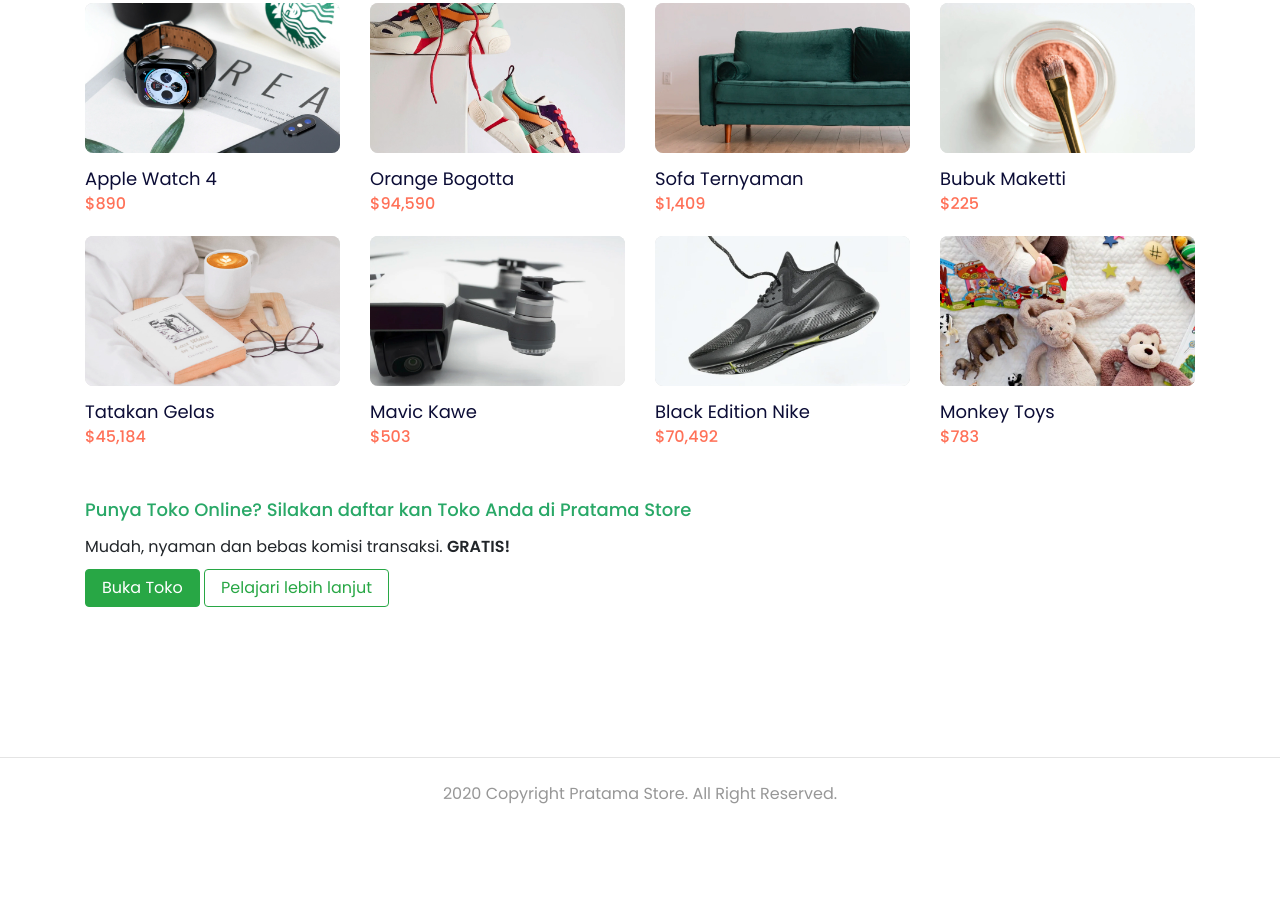
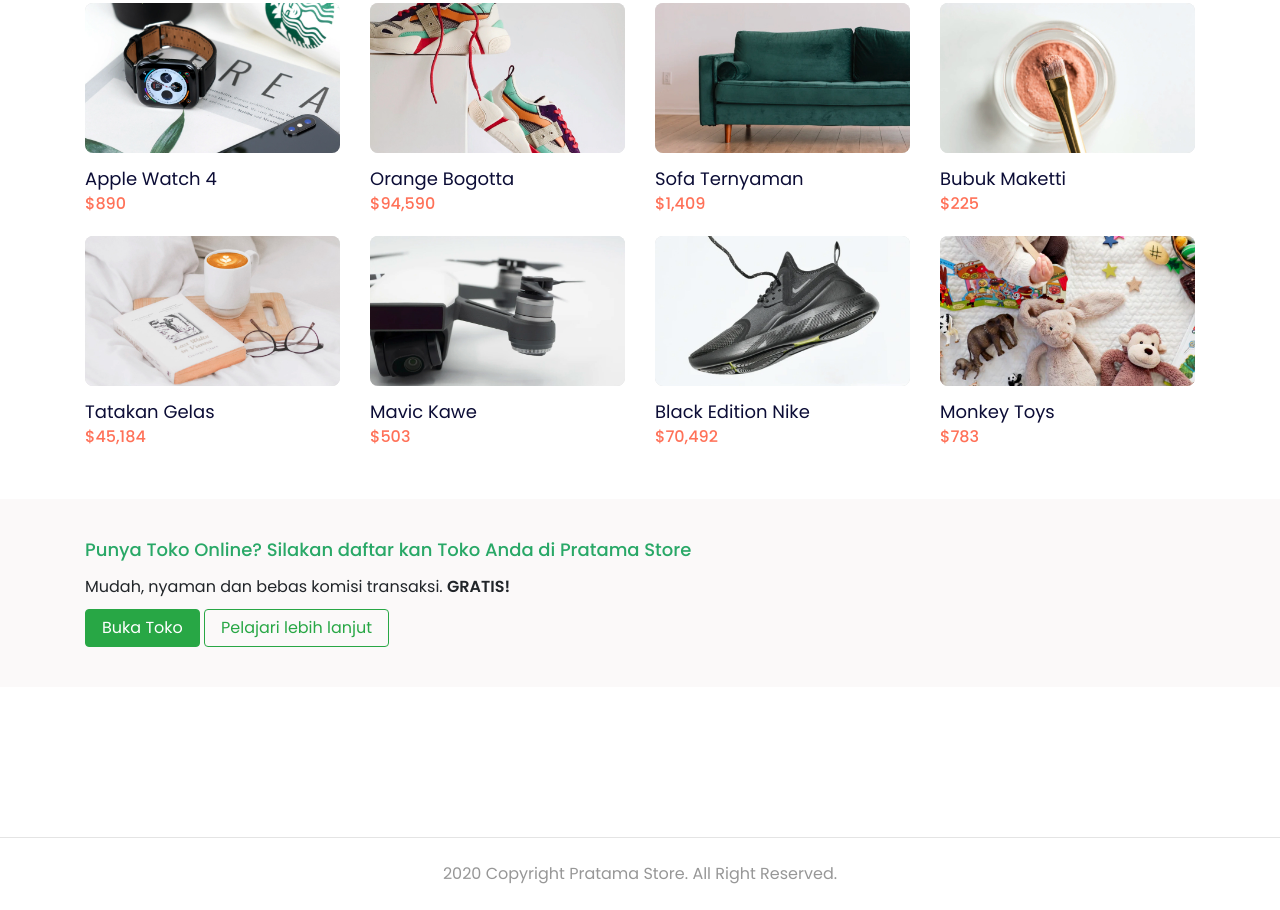
Before and after one commit to frindyy/Pratama-Store-frondend-, a plain HTML site: page index.html in a window 1280 px wide. Shown: the part 768-1678 px from the top of the page. Before the commit the page ends 1598 px from the top, so only its background shows below. Drawn offline with nearby package versions, Linux system fonts and the light colour scheme.

Commit message:
add background color new shop in index page

```diff
--- a/style/pages/_home.scss
+++ b/style/pages/_home.scss
@@ -14,6 +14,8 @@
 
   .store-new-shop {
     margin-top: 30px;
+    background-color: #fbf9f9;
+    padding: 40px 0 40px 0;
 
     .shop-title h5 {
       color: #29a867;
```
Also changed, not shown: style/main.css, 1 other file.
